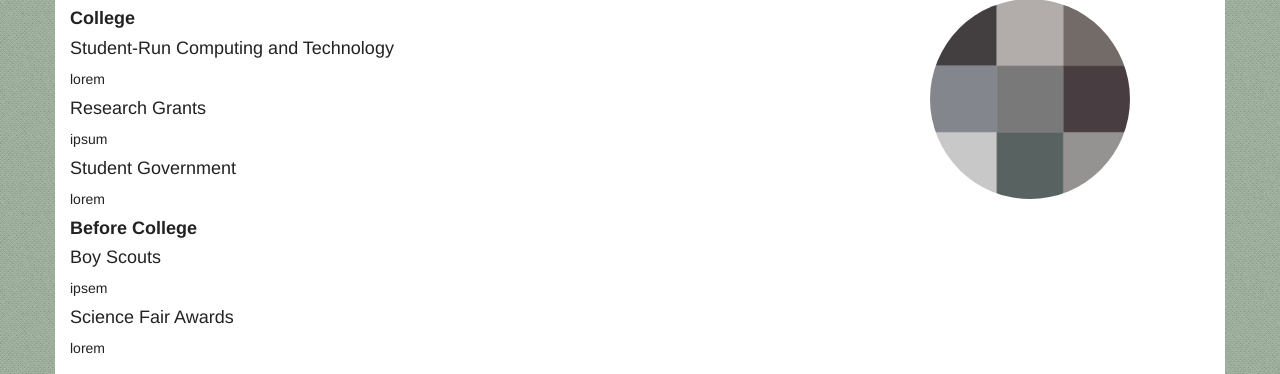
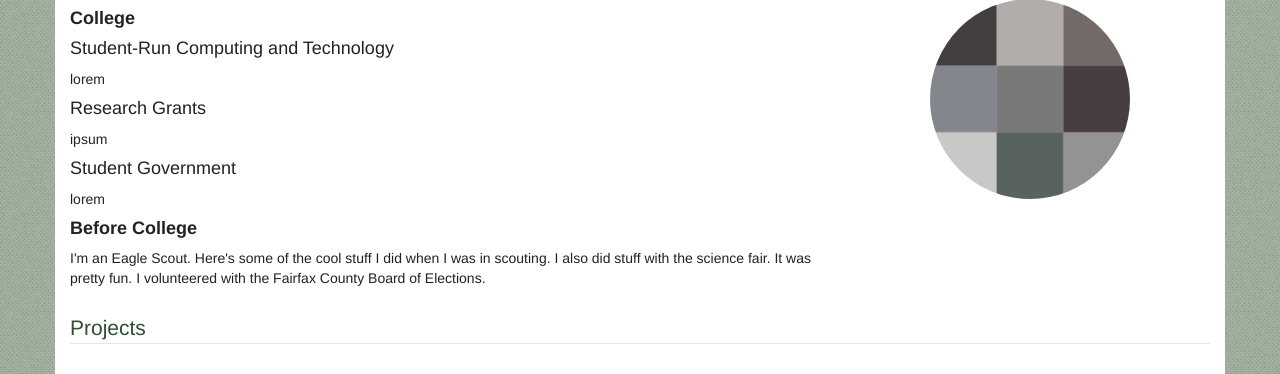
Before and after one commit to dwbond/dbondcc, a Flask app: page / in a window 1280 px wide. Shown: the part 773-1147 px from the top of the page. Run offline with Flask 2, Linux system fonts and the light colour scheme.

Commit message:
reorganizing extracurriculars

```diff
--- a/dbondcc/website/templates/index.html
+++ b/dbondcc/website/templates/index.html
@@ -96,10 +96,7 @@
     <p><h4>Student Government</h4></p>
     <p>lorem</p>
     <p><strong><h4>Before College</h4></strong></p>
-    <p><h4>Boy Scouts</h4></p>
-    <p>ipsem</p>
-    <p><h4>Science Fair Awards</h4></p>
-    <p>lorem</p>
+    <p>I'm an Eagle Scout. Here's some of the cool stuff I did when I was in scouting. I also did stuff with the science fair. It was pretty fun. I volunteered with the Fairfax County Board of Elections.</p>
   </div>
 
   <div class="col-md-4 hidden-sm hidden-xs">
```
